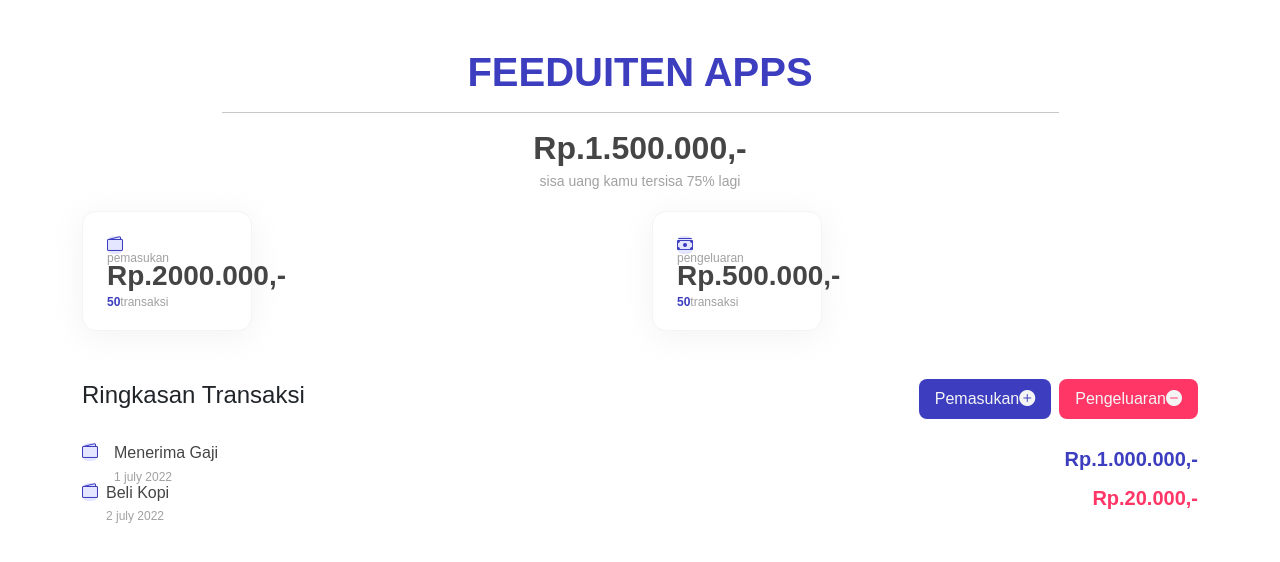
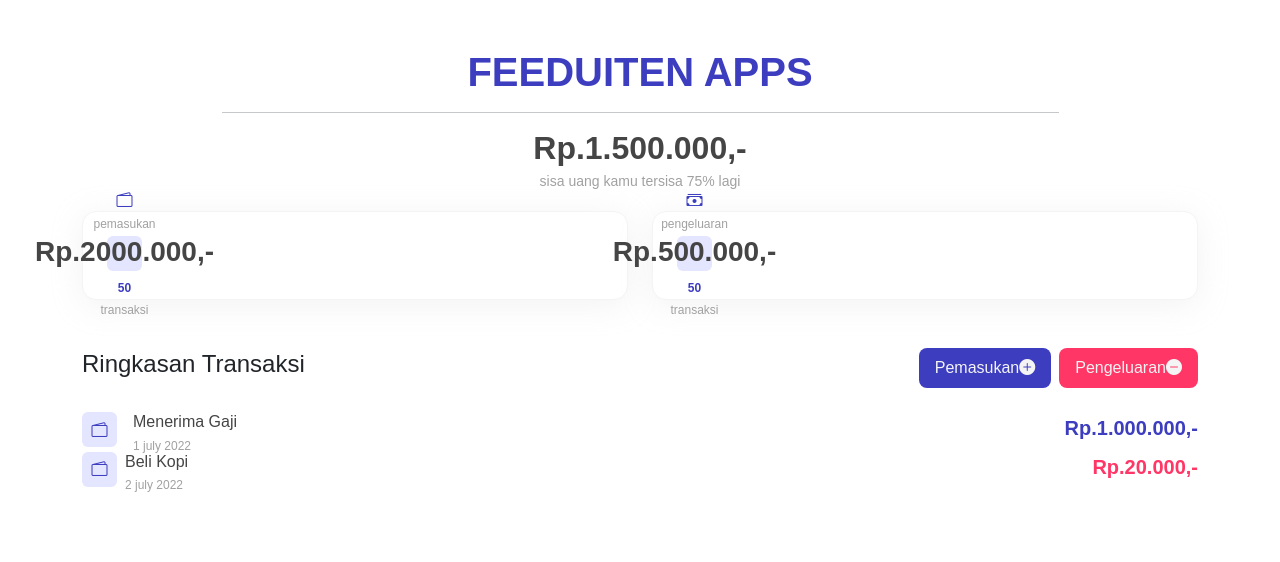
Before and after one commit to lssport/hattahasibuan.git.io, a React (Create React App) app: page / in a window 1280 px wide. Shown: the top 562 px of the page. Built offline with nearby package versions, Linux system fonts and the light colour scheme; a web font is replaced by a local one.

Commit message:
1 file modified

```diff
--- a/src/style.css
+++ b/src/style.css
@@ -52,13 +52,17 @@ h6 {
   border: 1px solid #F4F4F4;
   box-shadow: 0px 5px 30px rgba(206, 206, 206, 0.25);
   border-radius: 14px;
-  height: 120px;
-  width: 170px;
 }
 
 .icon-wrapper {
-  width: 16px;
-  height: 18px;
+  display: flex;
+  flex-direction: column;
+  justify-content: center;
+  align-items: center;
+  padding: 10px;
+  gap: 10px;
+  width: 35px;
+  height: 35px;
   background: #E4E5FF;
   border-radius: 6px;
   color: #3C3DBF;
```
